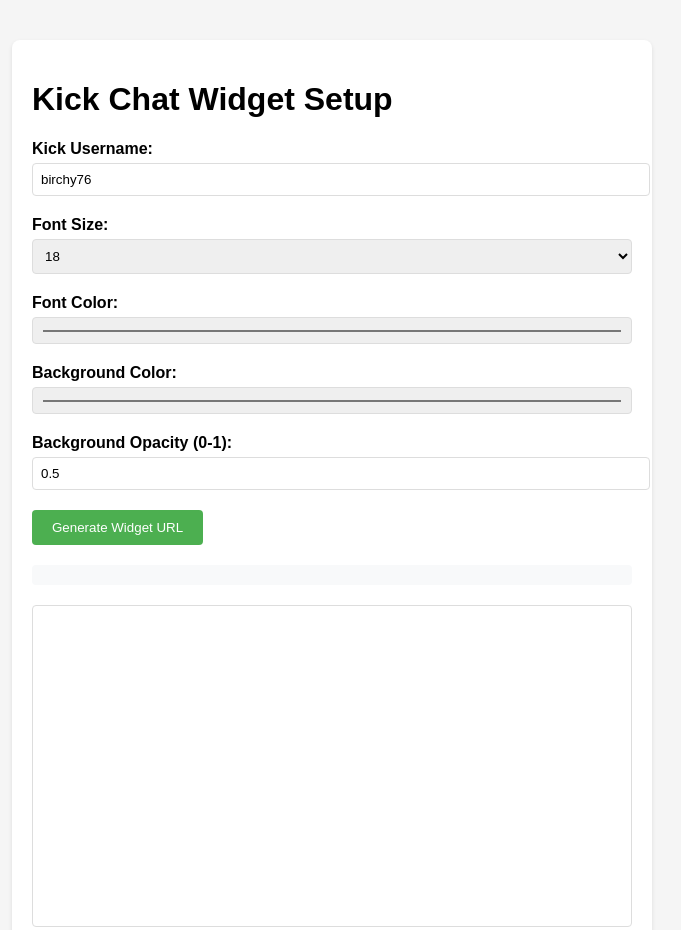
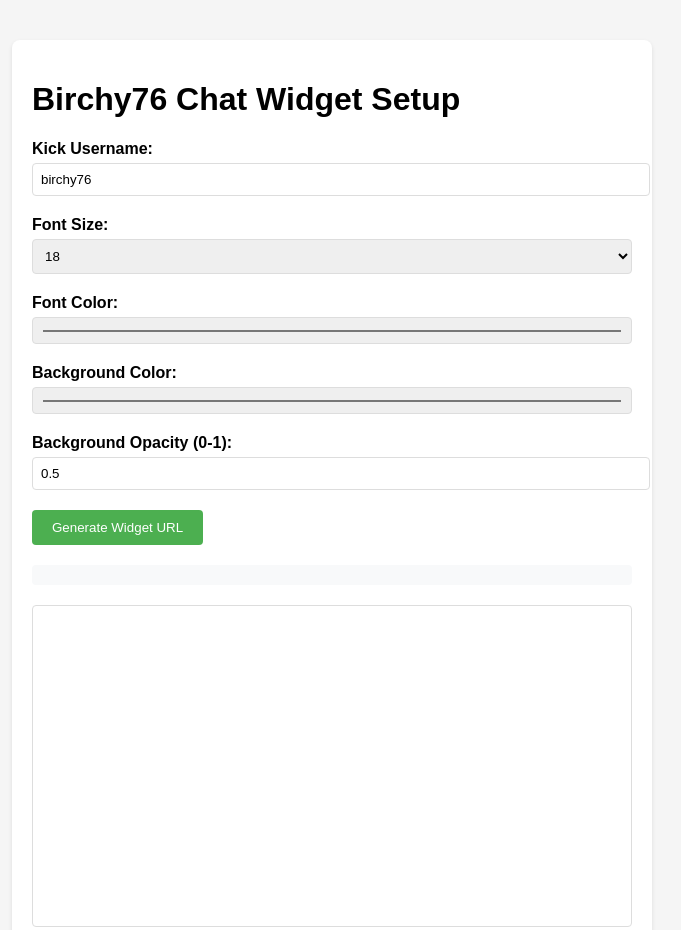
Before and after one commit to UnknownPlay3r/kick-widgets, a plain HTML site: page docs/index.html in a window 1280 px wide. Shown: the top 930 px of the page, without its empty margins (308-989 px from the left). Drawn offline with Linux system fonts and the light colour scheme.

Commit message:
Update index.html

```diff
--- a/docs/index.html
+++ b/docs/index.html
@@ -1,7 +1,7 @@
 <!DOCTYPE html>
 <html>
 <head>
-    <title>Kick Chat Widget Setup</title>
+    <title>Birchy76 Chat Widget Setup</title>
     <style>
         body {
             font-family: Arial, sans-serif;
@@ -59,7 +59,7 @@
 </head>
 <body>
     <div class="container">
-        <h1>Kick Chat Widget Setup</h1>
+        <h1>Birchy76 Chat Widget Setup</h1>
         <div class="form-group">
             <label for="username">Kick Username:</label>
             <input type="text" id="username" value="birchy76">
```
